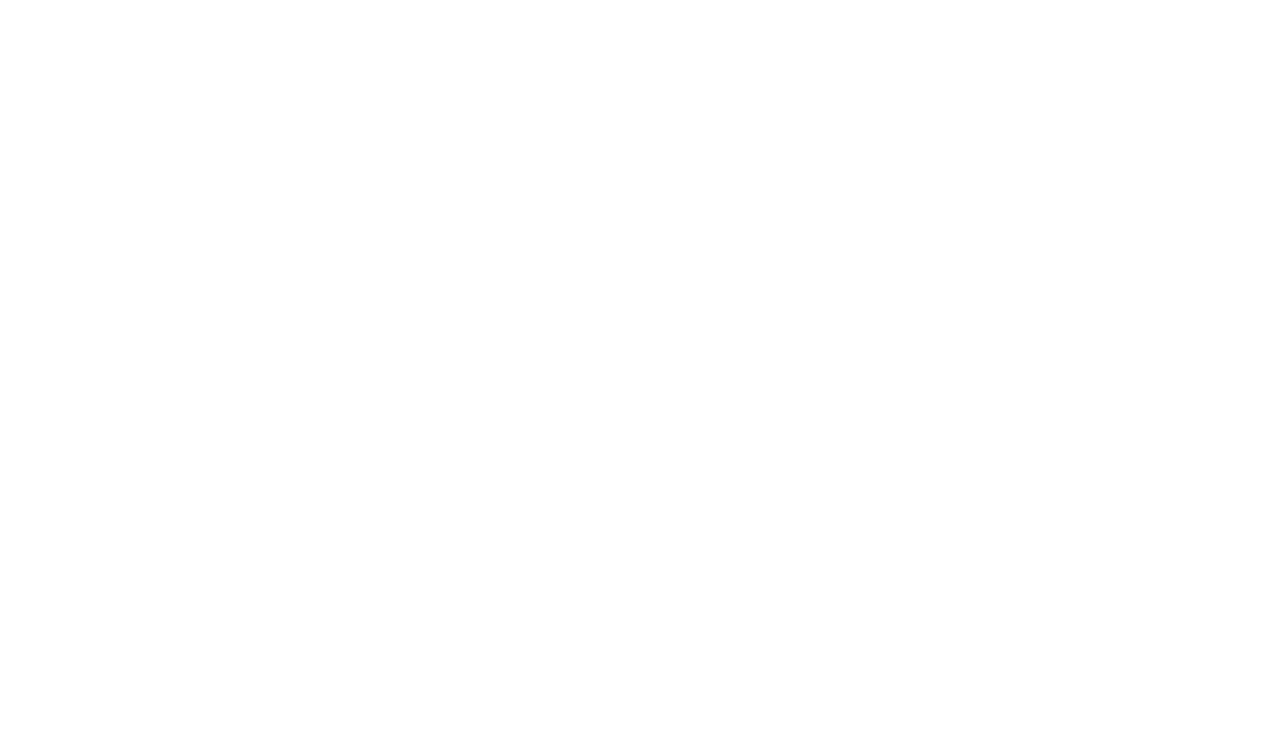
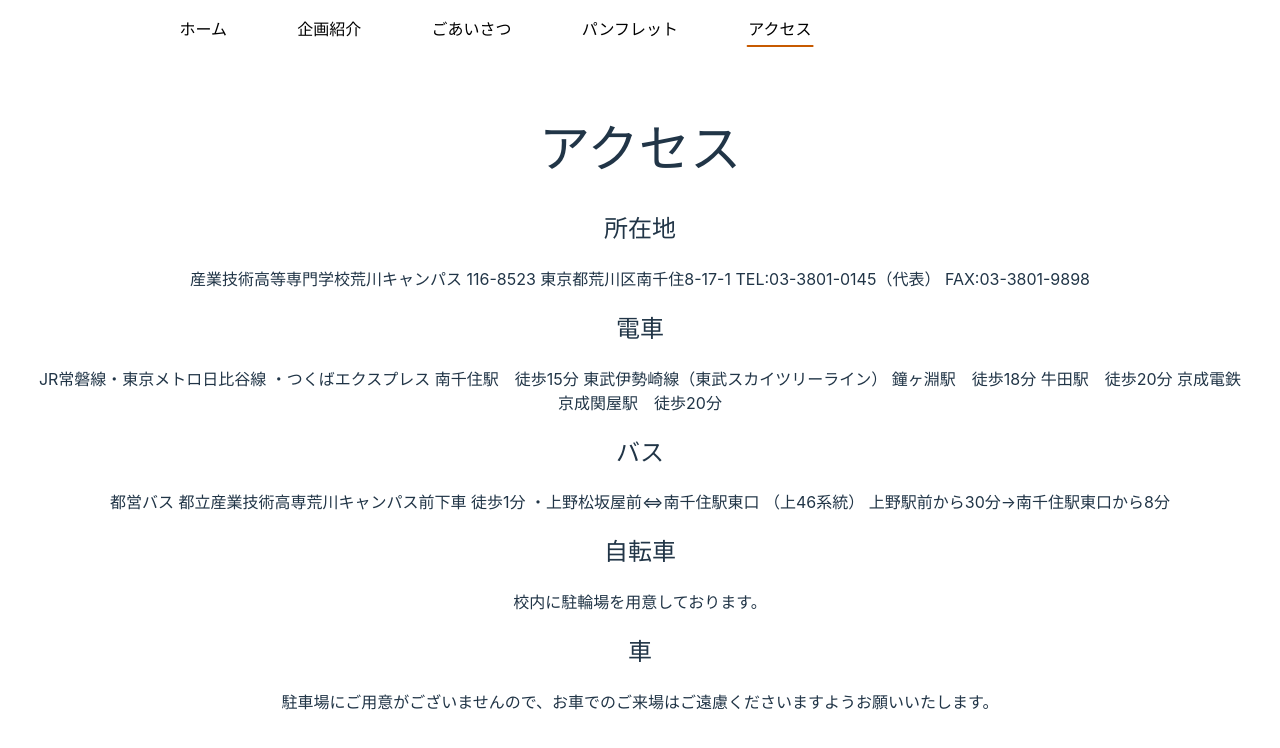
Before and after one commit to adelppi/Kousensai-web, a Vue app: page /Access in a window 1280 px wide. Before the commit this address had no page. Shown: the top 748 px of the page. Built offline with nearby package versions, Linux system fonts and the light colour scheme.

Commit message:
各ページのテンプレートだけ作った

```diff
--- a/src/components/MenuBar.vue
+++ b/src/components/MenuBar.vue
@@ -4,10 +4,10 @@ export default {
         return {
             menus: [
                 { path: "/Home", label: "ホーム" },
-                { path: "/Test", label: "企画紹介" },
-                { path: "/Greet", label: "ごあいさつ" },
-                { path: "/Test1", label: "パンフレット" },
-                { path: "/Test2", label: "アクセス" }
+                { path: "/Introduction", label: "企画紹介" },
+                { path: "/Greeting", label: "ごあいさつ" },
+                { path: "/Brochure", label: "パンフレット" },
+                { path: "/Access", label: "アクセス" }
             ],
             currentPage: ""
         }
@@ -75,7 +75,7 @@ export default {
     transition: width 0.25s ease-in-out;
 }
 
-.underline:hover:before {
+/* .underline:hover:before {
     width: 62.5%;
-}
+} */
 </style>
--- a/src/router/index.js
+++ b/src/router/index.js
@@ -1,18 +1,38 @@
 import { createRouter, createWebHistory } from 'vue-router'
 import Home from '../views/Home.vue'
-import Greet from '../views/Greet.vue'
+import Introduction from '../views/Introduction.vue'
+import Greeting from '../views/Greeting.vue'
+import Brochure from '../views/Brochure.vue'
+import Access from '../views/Access.vue'
 import Test from '../views/Test.vue'
 
 const router = createRouter({
     history: createWebHistory(),
+    base: '/',
     routes: [
+        {
+            path: '/',
+            redirect: '/Home'
+        },
         {
             path: '/Home',
             component: Home
         },
         {
-            path: '/Greet',
-            component: Greet
+            path: '/Introduction',
+            component: Introduction
+        },
+        {
+            path: '/Greeting',
+            component: Greeting
+        },
+        {
+            path: '/Brochure',
+            component: Brochure
+        },
+        {
+            path: '/Access',
+            component: Access
         },
         {
             path: '/Test',
--- /dev/null
+++ b/src/views/Access.vue
@@ -0,0 +1,48 @@
+<script>
+import MenuBar from '../components/MenuBar.vue'
+export default {
+    components: {
+        MenuBar,
+    }
+}
+</script>
+
+<template>
+    <MenuBar />
+    <h1>アクセス</h1>
+    <h2>所在地</h2>
+    産業技術高等専門学校荒川キャンパス
+    116-8523
+    東京都荒川区南千住8-17-1
+    TEL:03-3801-0145（代表）
+    FAX:03-3801-9898
+
+    <h2>電車</h2>
+    JR常磐線・東京メトロ日比谷線
+    ・つくばエクスプレス
+    南千住駅　徒歩15分
+    東武伊勢崎線（東武スカイツリーライン）
+    鐘ヶ淵駅　徒歩18分
+    牛田駅　徒歩20分
+    京成電鉄
+    京成関屋駅　徒歩20分
+
+    <h2>バス</h2>
+    都営バス
+    都立産業技術高専荒川キャンパス前下車
+    徒歩1分 ・上野松坂屋前⇔南千住駅東口
+    （上46系統）
+    上野駅前から30分→南千住駅東口から8分
+
+    <h2>自転車</h2>
+    校内に駐輪場を用意しております。
+
+    <h2>車</h2>
+    駐車場にご用意がございませんので、お車でのご来場はご遠慮くださいますようお願いいたします。
+</template>
+
+<style scoped>
+/* .{
+    text-align: left;
+} */
+</style>
--- /dev/null
+++ b/src/views/Brochure.vue
@@ -0,0 +1,18 @@
+<script>
+import MenuBar from '../components/MenuBar.vue'
+export default {
+    components: {
+        MenuBar,
+    }
+}
+</script>
+
+<template>
+    <MenuBar />
+    <h1>パンフレット</h1>
+    <h2>パンフレットのPDFとか</h2>
+</template>
+
+<style scoped>
+
+</style>
--- /dev/null
+++ b/src/views/Greeting.vue
@@ -0,0 +1,18 @@
+<script>
+import MenuBar from '../components/MenuBar.vue'
+export default {
+    components: {
+        MenuBar,
+    }
+}
+</script>
+
+<template>
+    <MenuBar />
+    <h1>ごあいさつ</h1>
+    <h2>こんにちは</h2>
+</template>
+
+<style scoped>
+
+</style>
--- a/src/views/Home.vue
+++ b/src/views/Home.vue
@@ -9,13 +9,13 @@ export default {
 
 <template>
     <MenuBar />
-    <h1>てすとぺえじ</h1>
-    <h2>あんどれいのてすと</h2>
-    <RouterLink to="/Test">
+    <h1>ホーム</h1>
+    <h2>最初に開く画面</h2>
+    <!-- <RouterLink to="/Test">
         <span class="largeButton">
             わーい
         </span>
-    </RouterLink>
+    </RouterLink> -->
 </template>
 
 <style scoped>
--- a/src/views/Greet.vue
+++ b/src/views/Introduction.vue
@@ -9,7 +9,8 @@ export default {
 
 <template>
     <MenuBar />
-    <h1>ごあいさつページ</h1>
+    <h1>企画紹介</h1>
+    <h2>企画一覧</h2>
 </template>
 
 <style scoped>
--- a/vite.config.js
+++ b/vite.config.js
@@ -3,7 +3,7 @@ import vue from '@vitejs/plugin-vue'
 
 // https://vitejs.dev/config/
 export default defineConfig({
-  base: '/Home',
+  base: '/',
   // build: {
   //   outDir: '/',
   // },
```
